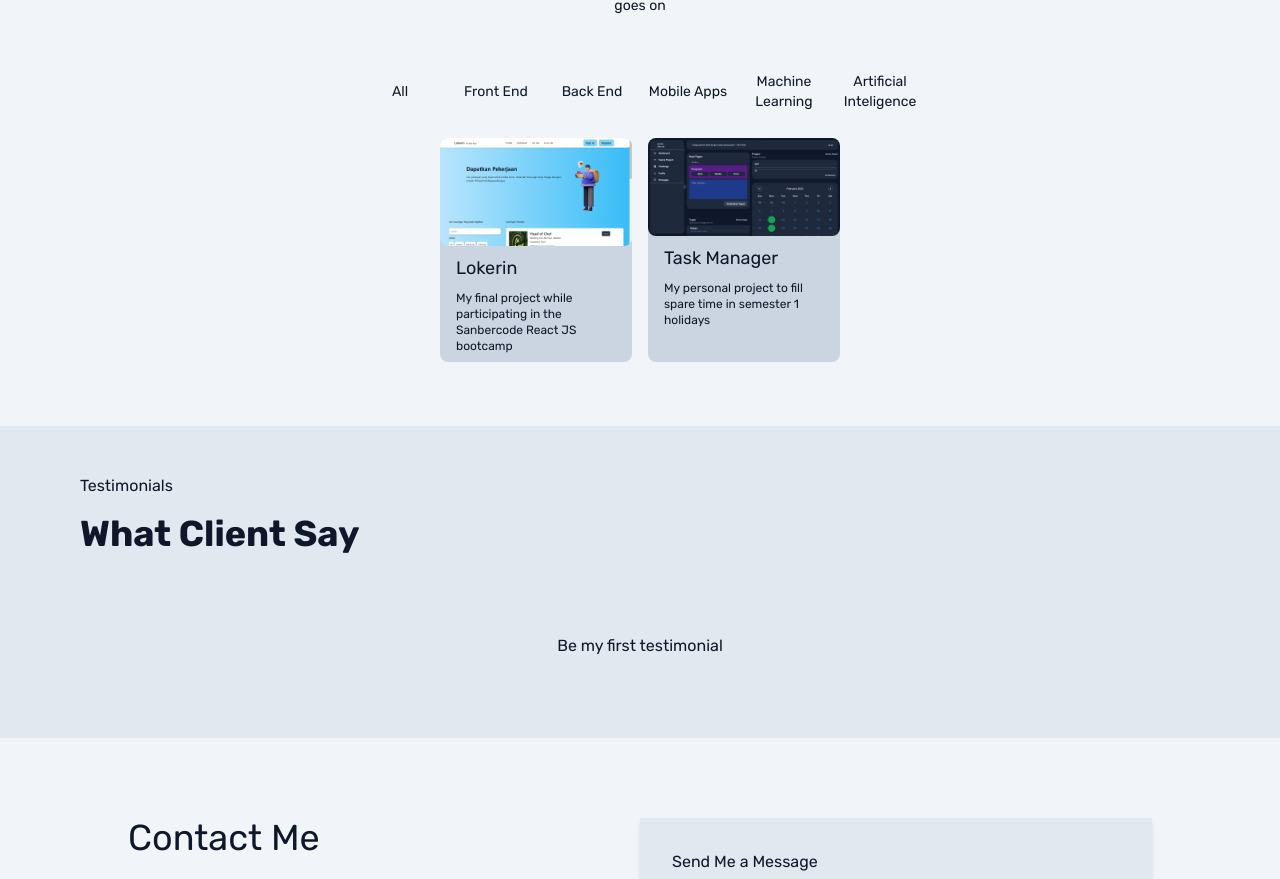
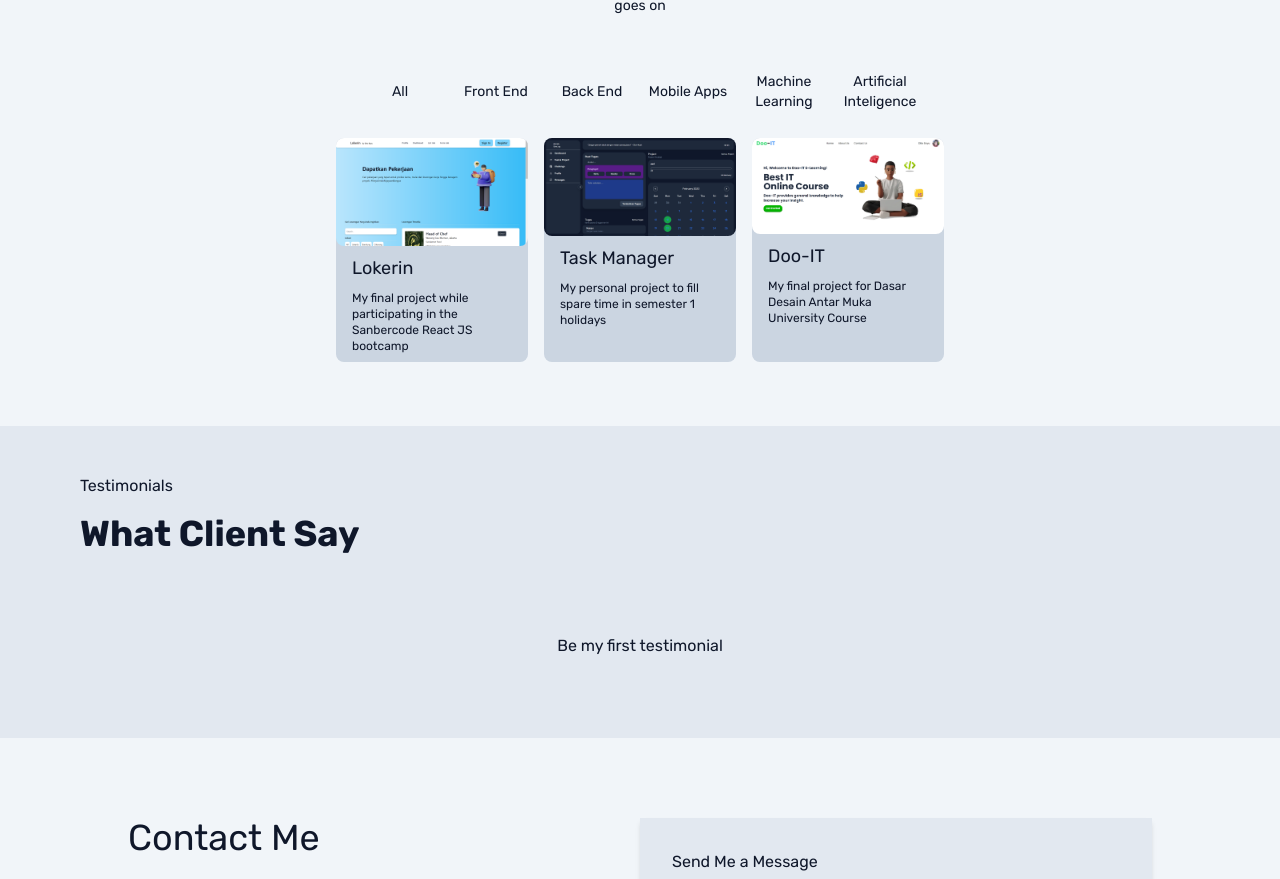
Before and after one commit to ditobayu/portfolio, a React (Create React App) app: page / in a window 1280 px wide. Shown: the part 1372-2251 px from the top of the page. Built offline with nearby package versions, Linux system fonts and the light colour scheme.

Commit message:
add: sample data for portfolio

```diff
--- a/src/components/section3/index.js
+++ b/src/components/section3/index.js
@@ -1,6 +1,7 @@
 import React, { useState } from "react";
 import lokerin from "../../assets/Lokerin.png";
 import taskmanager from "../../assets/taskmanager.png";
+import dooit from "../../assets/dooit.png";
 import Projek from "./projek";
 import { motion, AnimatePresence } from "framer-motion";
 
@@ -19,6 +20,13 @@ const Section3 = () => {
       img: taskmanager,
       category: ["frontend", "backend"],
       link: "https://managertugas.vercel.app/",
+    },
+    {
+      name: "Doo-IT",
+      desc: "My final project for Dasar Desain Antar Muka University Course",
+      img: dooit,
+      category: ["frontend", "backend"],
+      link: "https://doo-it.vercel.app/",
     },
   ];
 
```
Also changed, not shown: src/assets/dooit.png (added).
